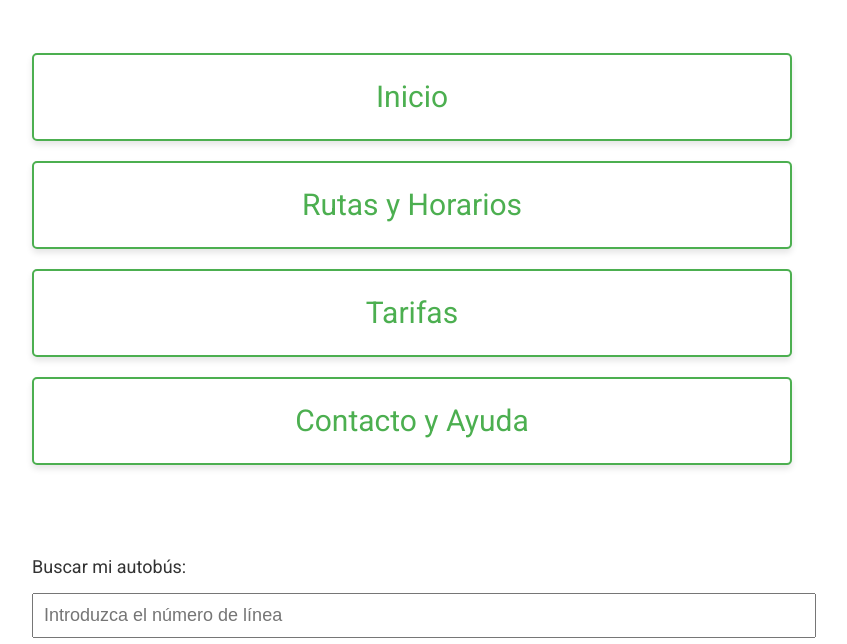
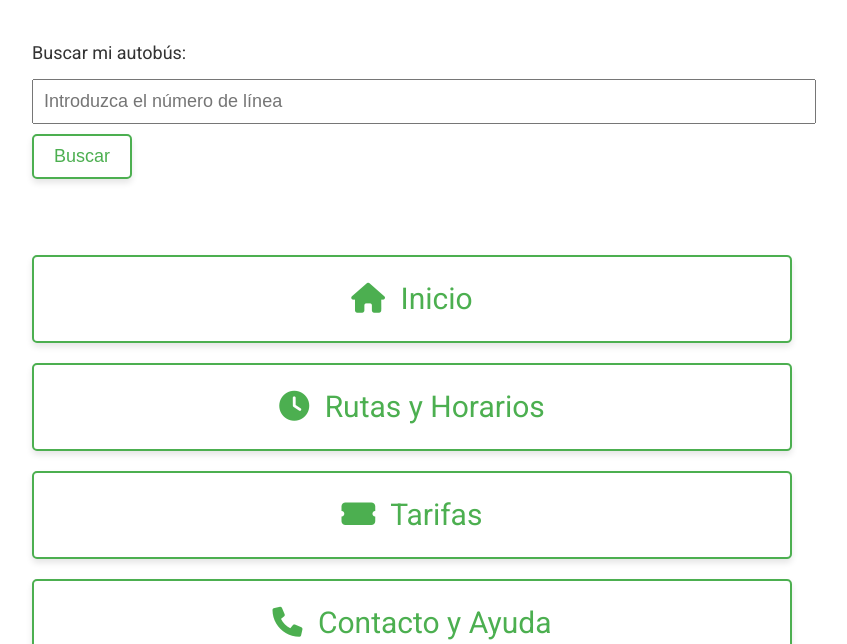
Before and after one commit to Danoninoxx/Aucorsa, a plain HTML site: page index2.html in a window 1280 px wide. Shown: the part 308-952 px from the top of the page, without its empty margins (228-1075 px from the left). Drawn offline with Linux system fonts and the light colour scheme.

Commit message:
Segunda version

```diff
--- a/index2.html
+++ b/index2.html
@@ -4,6 +4,7 @@
     <meta charset="UTF-8">
     <meta name="viewport" content="width=device-width, initial-scale=1.0">
     <link href="https://fonts.googleapis.com/css2?family=Roboto:wght@400;700&display=swap" rel="stylesheet">
+    <link rel="stylesheet" href="https://cdnjs.cloudflare.com/ajax/libs/font-awesome/6.0.0-beta3/css/all.min.css">
     <title>AUCORSA - Transporte Público de Córdoba</title>
     <style>
         body {
@@ -57,6 +58,9 @@
             border-radius: 5px;
             box-shadow: 0 4px 6px rgba(0, 0, 0, 0.1);
             transition: all 0.3s ease;
+        }
+        nav ul li a i {
+            margin-right: 8px;
         }
 
         nav ul li a:hover, nav ul li a:focus {
@@ -129,20 +133,21 @@
         <h1>AUCORSA - Transporte Público de Córdoba</h1>
     </header>
 
-    <nav>
-        <ul>
-            <li><a href="#" role="button">Inicio</a></li>
-            <li><a href="#" role="button">Rutas y Horarios</a></li>
-            <li><a href="#" role="button">Tarifas</a></li>
-            <li><a href="#" role="button">Contacto y Ayuda</a></li>
-        </ul>
-    </nav>
-
     <div class="search-container">
         <label for="bus-search">Buscar mi autobús:</label>
         <input type="text" id="bus-search" placeholder="Introduzca el número de línea">
         <button>Buscar</button>
     </div>
+
+    <nav>
+        <ul>
+            <li><a href="#" role="button"><i class="fas fa-home"></i> Inicio</a></li>
+            <li><a href="#" role="button"><i class="fas fa-clock"></i> Rutas y Horarios</a></li>
+            <li><a href="#" role="button"><i class="fas fa-ticket-alt"></i> Tarifas</a></li>
+            <li><a href="#" role="button"><i class="fas fa-phone"></i> Contacto y Ayuda</a></li>
+        </ul>
+    </nav>
+
 
     <div class="info-section">
         <h2>Información Importante</h2>
```
